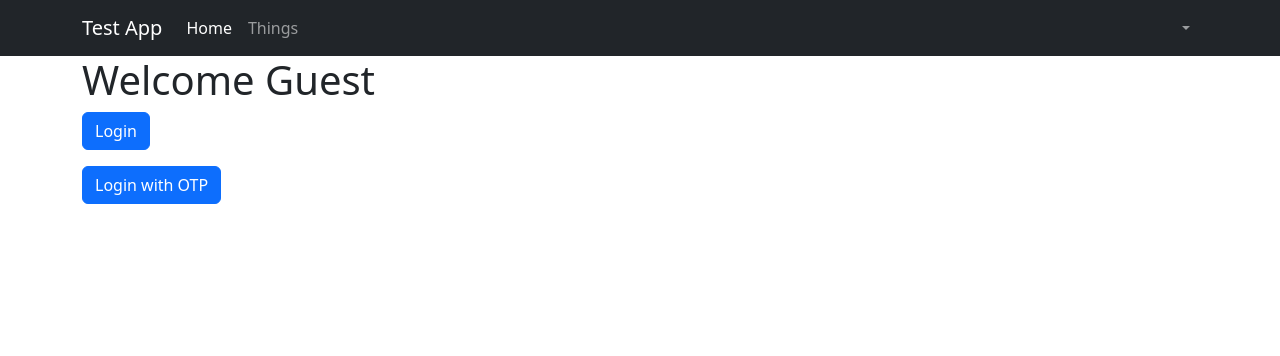
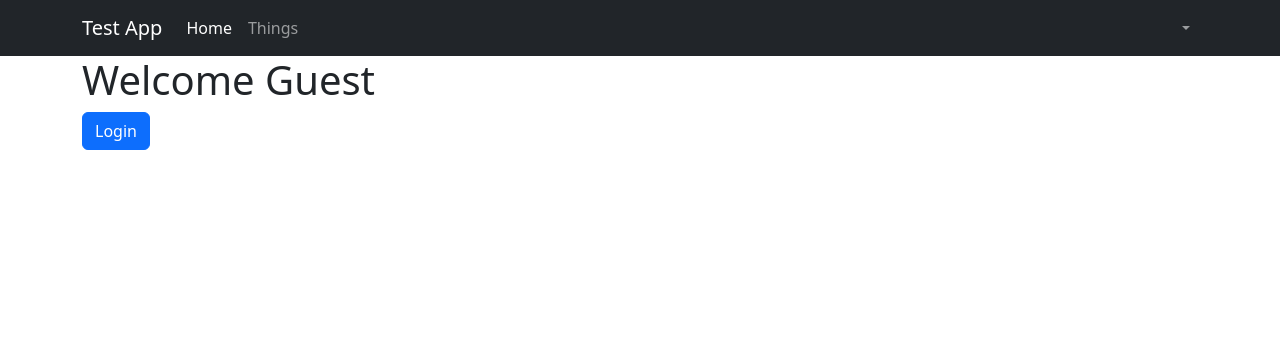
Before and after one commit to zonski/rapidmvp, a Flask app: page / in a window 1280 px wide. Shown: the top 356 px of the page. Run offline with Flask 3, Linux system fonts and the light colour scheme; data that the repository does not hold is empty; some libraries are stand-ins or nearby versions.

Commit message:
Initial setup

```diff
--- a/src/app/templates/home/home.html
+++ b/src/app/templates/home/home.html
@@ -15,9 +15,6 @@
   <p>
     <a href="/login" class="btn btn-primary">Login</a>
   </p>
-  <p>
-    <a href="/login-otp" class="btn btn-primary">Login with OTP</a>
-  </p>
 
   {% endif %}
 
```
